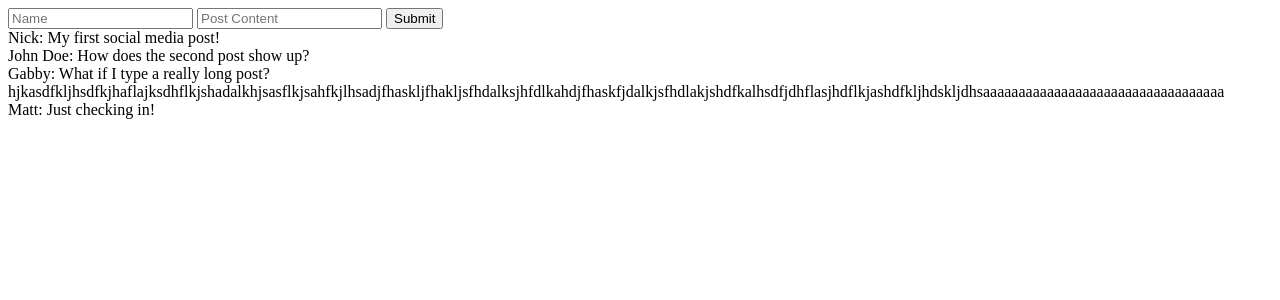
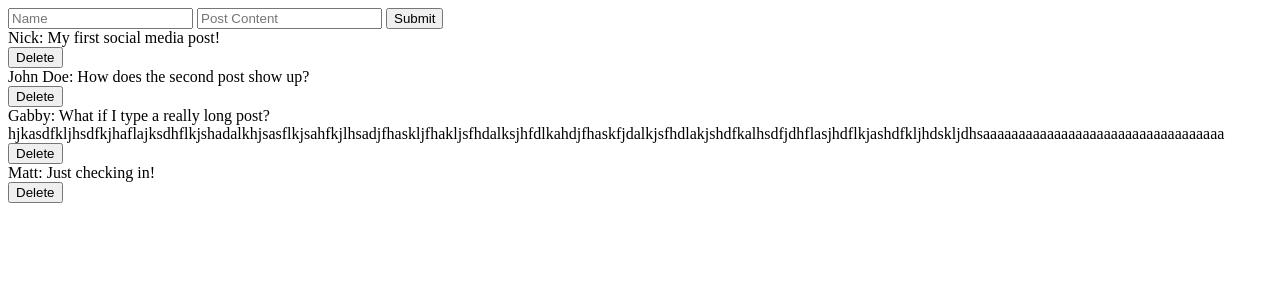
Before and after one commit to NicholasColonna6/social-network-flask, a Flask app: page / in a window 1280 px wide. Shown: the top 300 px of the page. Run offline with Flask 2, Linux system fonts and the light colour scheme; data comes from the database, SQL or seed files in the repository.

Commit message:
attempting a delete button

```diff
--- a/server.py
+++ b/server.py
@@ -22,20 +22,28 @@ class Posts(db.Model):
 # Routes
 @app.route('/', methods=["GET", "POST"])
 def index():
-	if request.method == "GET":
-		pass
+    if request.method == "GET":
+        pass
 
-	if request.method == "POST":
-		new_post = Posts(
-			name = request.form.get('name'),
-			content = request.form.get('post'),
-		)
-		db.session.add(new_post)
-		db.session.commit()
+    if request.method == "POST":
+        new_post = Posts(
+            name = request.form.get('name'),
+            content = request.form.get('post'),
+        )
+        db.session.add(new_post)
+        db.session.commit()
 
-	posts = Posts.query.all()
+    # Not working yet! HTML does not have a delete form action. Need to figure out how to differentiate a delete request with a post request and update HTML
+    if request.method == "DELETE":
+        post_id = request.form.get('postID')
+        print(post_id)
+        post_to_delete = Posts.query.filter_by(id='post_id').first()
+        db.session.delete(post_to_delete)
+        db.session.commit()
 
-	return render_template('index.html', posts=posts)	# looks into templates folder, finds the index.html file, and loads the template
+    posts = Posts.query.all()
+
+    return render_template('index.html', posts=posts)   # looks into templates folder, finds the index.html file, and loads the template
 
 # TO DO
 # Ensure blank entries are not added to the database (Name and Content cannot be None/Null)
@@ -44,4 +52,4 @@ def index():
 # Order posts from most recent to last
 
 if __name__ == '__main__':
-	app.run(debug=True)
+    app.run(debug=True)
--- a/templates/index.html
+++ b/templates/index.html
@@ -8,6 +8,10 @@
 		</form>
 		{% for post in posts %}
 		<div> {{post['name'] + ': ' + post['content'] }} </div>
+		<form action='/' method='delete'>
+			<input type="hidden" name="postID" value={{post['id']}}>
+			<input type="submit" value="Delete">
+		</form>
 		{% endfor %}
 	</body>
 </html>
```
